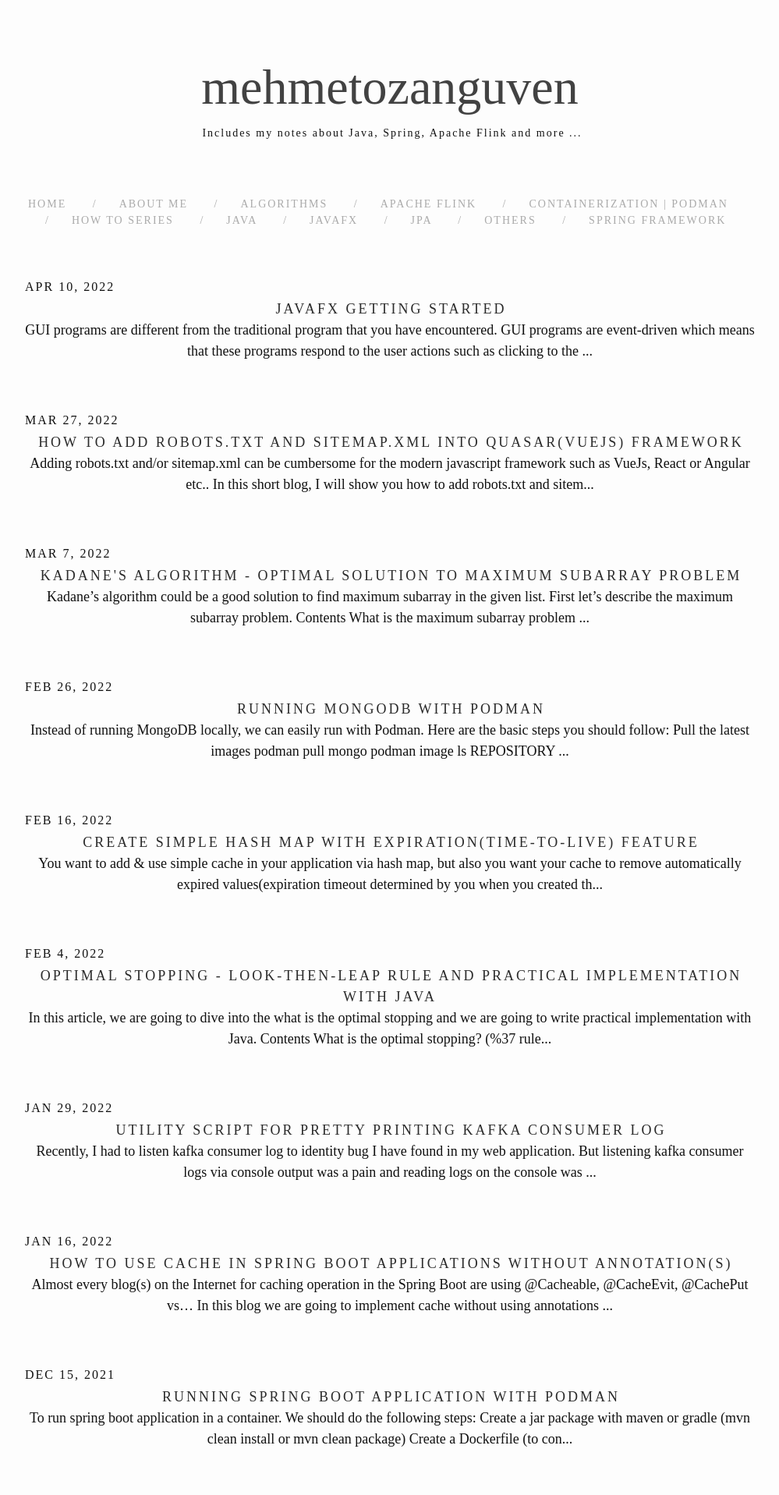
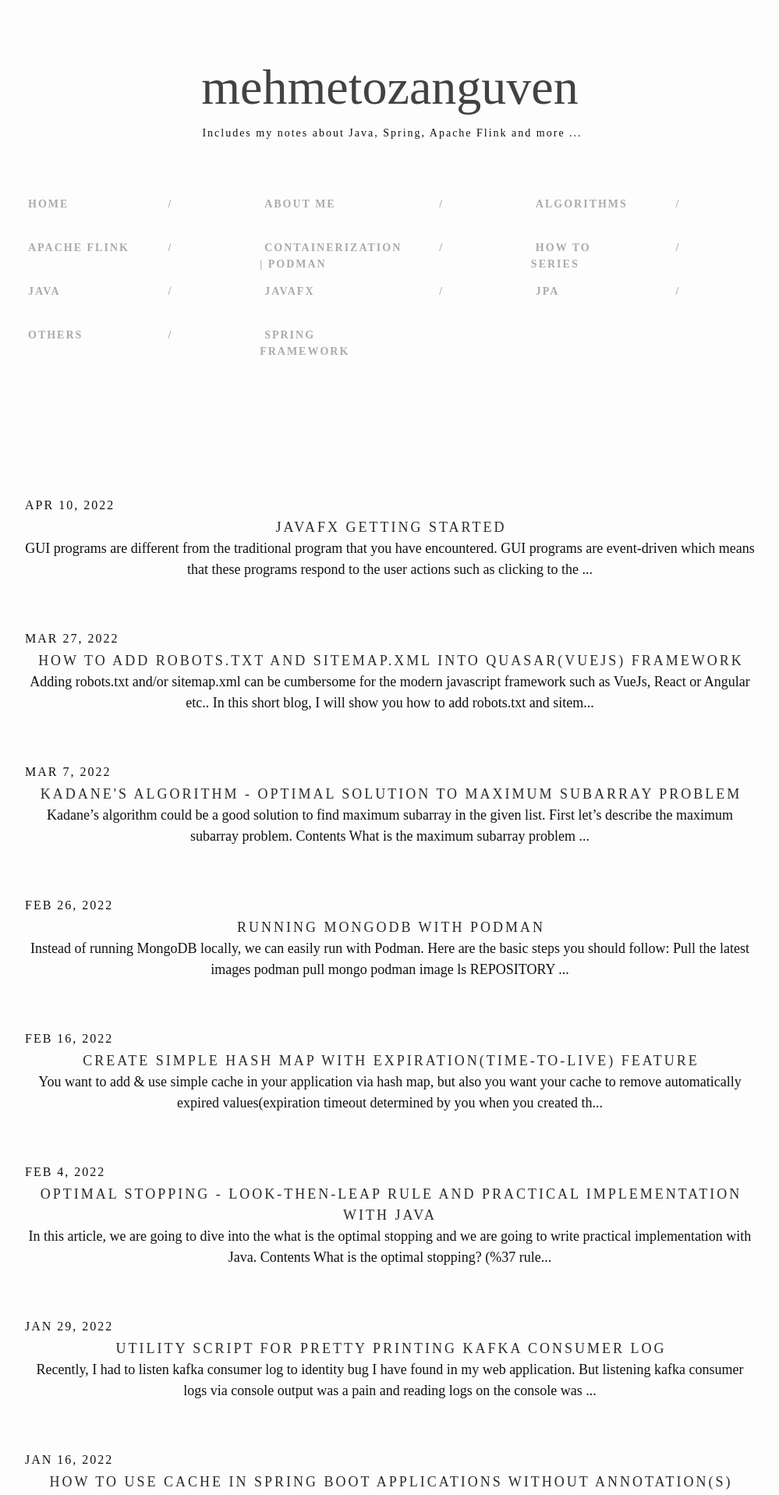
Before and after one commit to mehmetozanguven/mehmetozanguven.github.io, a Jekyll site: the page built from index.html, in a window 1280 px wide. Shown: the top 1917 px of the page at 78% size, without its empty margins (140-1139 px from the left). Built offline with Jekyll 4.4.1, drawn with Linux system fonts in a browser that asks for light colours; nearby versions of some CDN libraries; some web fonts are replaced; the list of posts is cut into pages by our own code.

Commit message:
Update site-navigation css

```diff
--- a/css/style.scss
+++ b/css/style.scss
@@ -383,6 +383,11 @@ pre {
   font-family: "Josefin Sans";
   font-weight: 300;
   padding-top: 5em;
+  font-weight: bold;
+  display: grid;
+  grid-template-columns: repeat(6, 1fr);
+  grid-template-rows: repeat(6, 1fr);
+  gap: 1em;
 }
 .page-title {
   text-transform: uppercase;
@@ -506,7 +511,7 @@ pre {
   }
   pre,
   code {
-  font-size: 12px;
+    font-size: 12px;
   }
   .footer-col {
     float: none;
```
